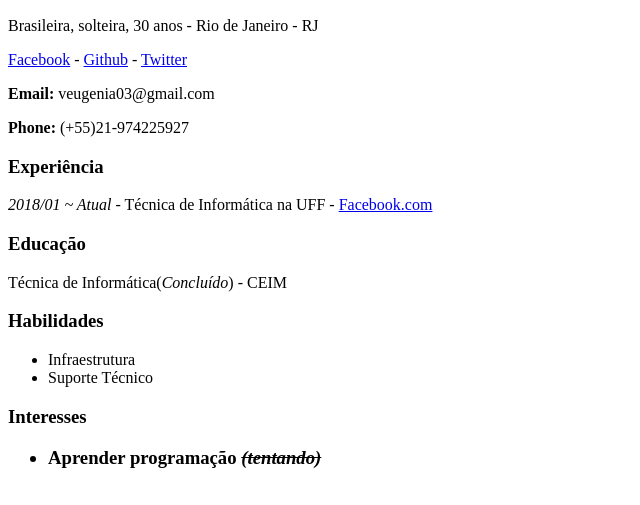
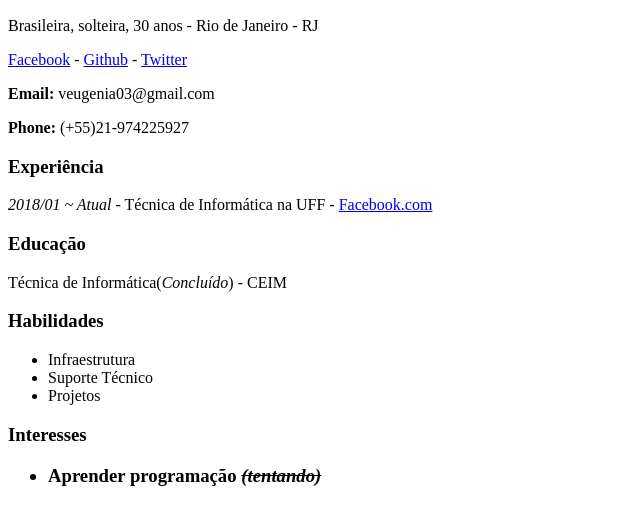
Before and after one commit to vanessasilvati/meetup-jsladies, a plain HTML site: page index.html in a window 1280 px wide. Shown: the part 422-927 px from the top of the page, without its empty margins (0-640 px from the left). Drawn offline with Linux system fonts and the light colour scheme.

Commit message:
Adição Portifólio pessoal

```diff
--- a/index.html
+++ b/index.html
@@ -24,6 +24,7 @@
     <ul>
       <li>Infraestrutura</li>
       <li>Suporte Técnico</li>
+      <li>Projetos</li>
     </ul>
 
     <h3>Interesses<h3>
```
